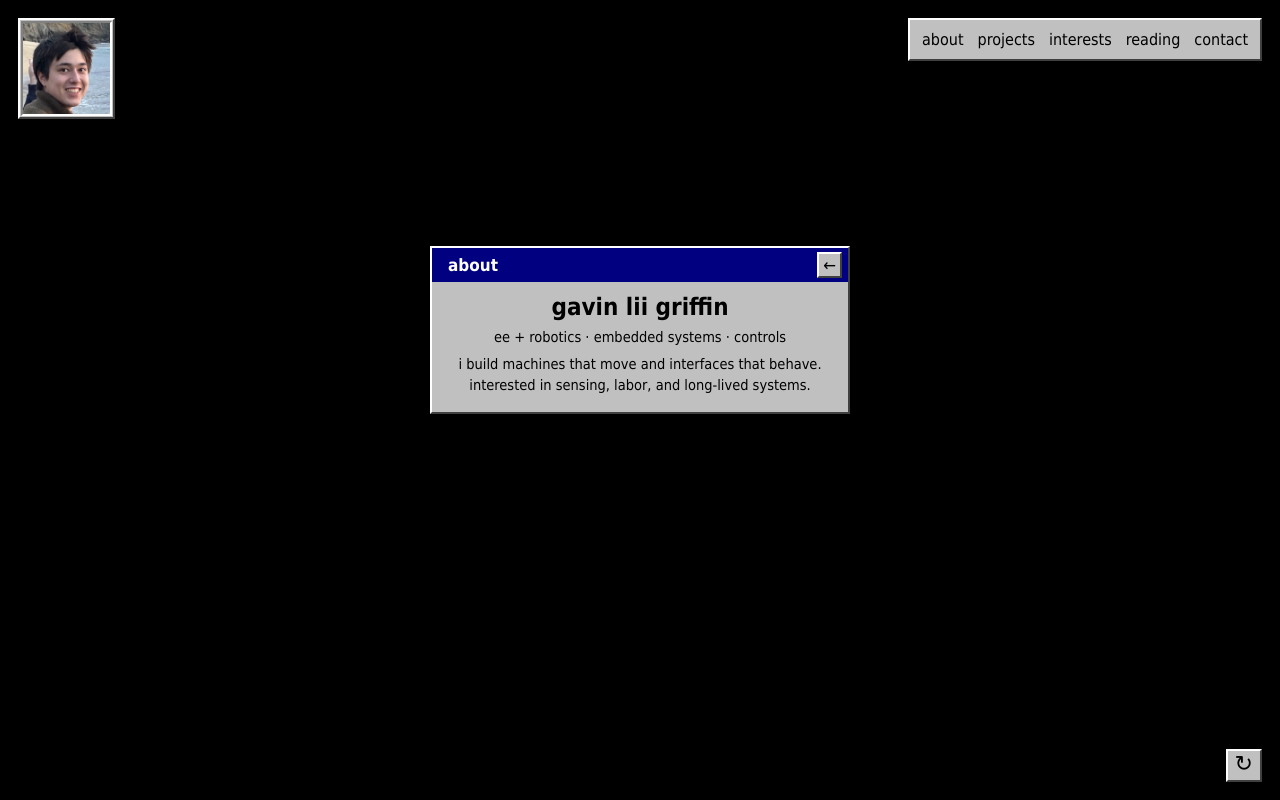
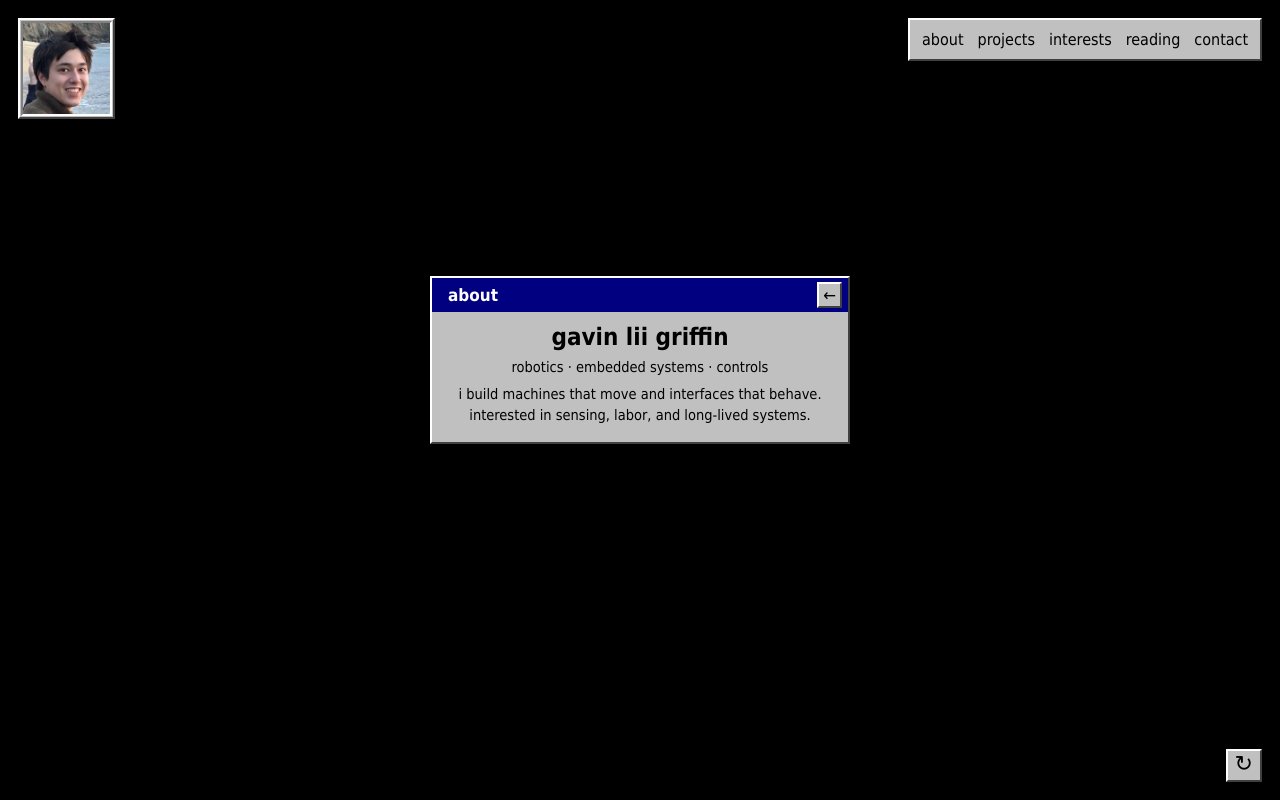
Before and after one commit to gavinlii/website, a plain HTML site: page home/index.html in a window 1280 px wide. Drawn offline with Linux system fonts and the light colour scheme.

Commit message:
intermediate css

```diff
--- a/home/index.html
+++ b/home/index.html
@@ -37,7 +37,7 @@
 
         <div class="bio-content">
           <h1>gavin lii griffin</h1>
-          <p>ee + robotics · embedded systems · controls</p>
+          <p>robotics · embedded systems · controls</p>
           <p>
             i build machines that move and interfaces that behave.
             interested in sensing, labor, and long-lived systems.
--- a/styles.css
+++ b/styles.css
@@ -174,14 +174,14 @@ body{
   min-height: 100%;
   display: grid;
   place-items: center;
-  transform: translateY(-70px);
+  transform: translateY(-40px);
 }
 
 .desk-bio{
   position: relative;
   width: 420px;
   max-width: 92vw;
-  max-height: calc(100vh - 280px); /* leaves margin top/bottom */
+  max-height: calc(100vh - 310px); /* leaves margin top/bottom */
   overflow-y: auto;
 }
 
```
